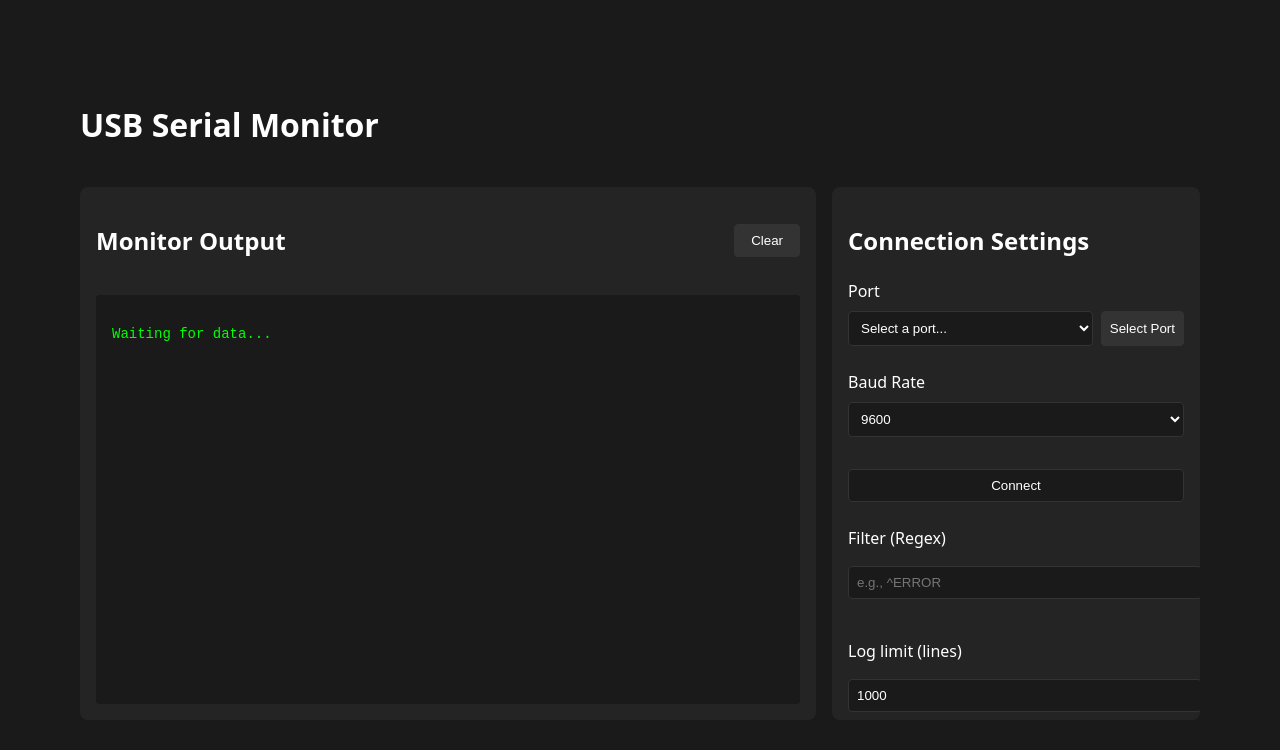
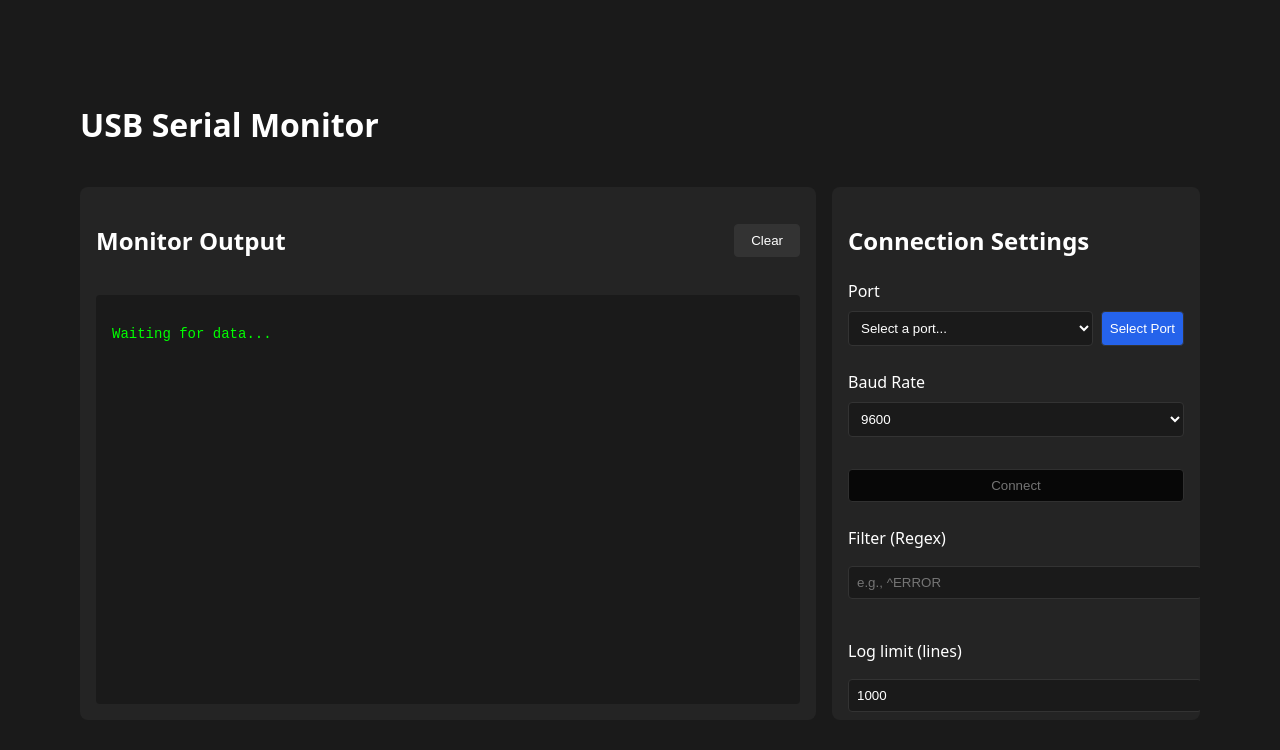
Before and after one commit to kot149/USBSerialMonitorish, a React (Vite) app: page / in a window 1280 px wide. Shown: the top 750 px of the page. Built offline with nearby package versions, Linux system fonts and the light colour scheme.

Commit message:
style: Enhance button style and add background color transition
- enabled: blue background
- disabled: black background with dimmedtext
- disconnect: red background

```diff
--- a/src/index.css
+++ b/src/index.css
@@ -107,10 +107,23 @@ select, button {
 
 button {
   cursor: pointer;
+  background-color: #2563eb;
+  transition: background-color 0.2s ease;
 }
 
-button:hover {
-  background-color: #333;
+button:hover:not(:disabled) {
+  background-color: #1d4ed8;
+}
+
+button:disabled {
+  background-color: #000;
+  color: #888;
+  cursor: not-allowed;
+  opacity: 0.8;
+}
+
+button:disabled:hover {
+  background-color: #000;
 }
 
 .port-select-group {
@@ -121,16 +134,18 @@ button:hover {
 
 .request-port-btn {
   white-space: nowrap;
-  background-color: #333;
 }
 
 .connect-btn {
-  background-color: #1a1a1a;
   margin-top: 0.5rem;
 }
 
 .connect-btn.connected {
-  background-color: #2c5282;
+  background-color: #dc2626;
+}
+
+.connect-btn.connected:hover:not(:disabled) {
+  background-color: #b91c1c;
 }
 
 select {
```
